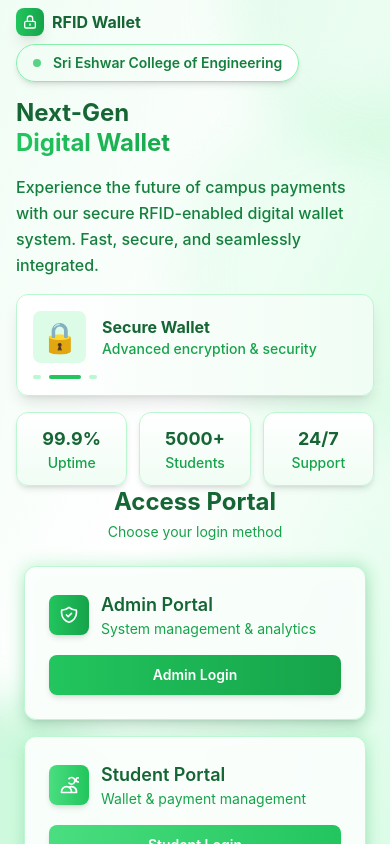
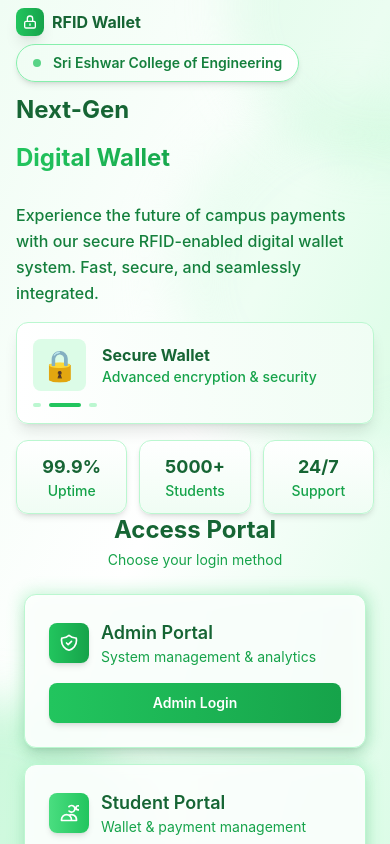
Before and after one commit to MohanPrasathSece/RFIDWallet, a React (Vite) app in the folder client/: page / in a window 390 px wide. Built offline with nearby package versions, Linux system fonts and the light colour scheme; no server answers.

Commit message:
landing page final

```diff
--- a/client/src/pages/Landing.jsx
+++ b/client/src/pages/Landing.jsx
@@ -109,14 +109,14 @@ export default function Landing() {
         {/* Left Side - Hero Content */}
         <div className={`flex-1 flex flex-col justify-center px-4 lg:px-6 xl:px-8 transition-all duration-1000 delay-300 ${mounted ? 'opacity-100 translate-x-0' : 'opacity-0 -translate-x-8'}`}>
           <div className="max-w-lg">
-            <div className="inline-flex items-center px-4 py-2 bg-gradient-to-r from-green-50 to-white backdrop-blur-sm rounded-full border border-green-300 mb-4 shadow-md">
+            <div className="inline-flex items-center px-4 py-2 bg-gradient-to-r from-green-50 to-white backdrop-blur-sm rounded-full border border-green-300 mb-1 shadow-md">
               <span className="w-2 h-2 bg-green-500 rounded-full mr-3 animate-pulse"></span>
               <span className="text-green-700 text-sm font-semibold">{brandName}</span>
             </div>
 
-            <h1 className="text-2xl lg:text-4xl font-bold text-green-800 mb-4 leading-tight">
+            <h1 className="text-2xl lg:text-4xl font-bold text-green-800 mb-4 leading-loose">
               Next-Gen
-              <span className="block bg-gradient-to-r from-green-500 via-green-600 to-green-700 bg-clip-text text-transparent">
+              <span className="block bg-gradient-to-r from-green-500 via-green-600 to-green-700 bg-clip-text text-transparent pb-1">
                 Digital Wallet
               </span>
             </h1>
```
